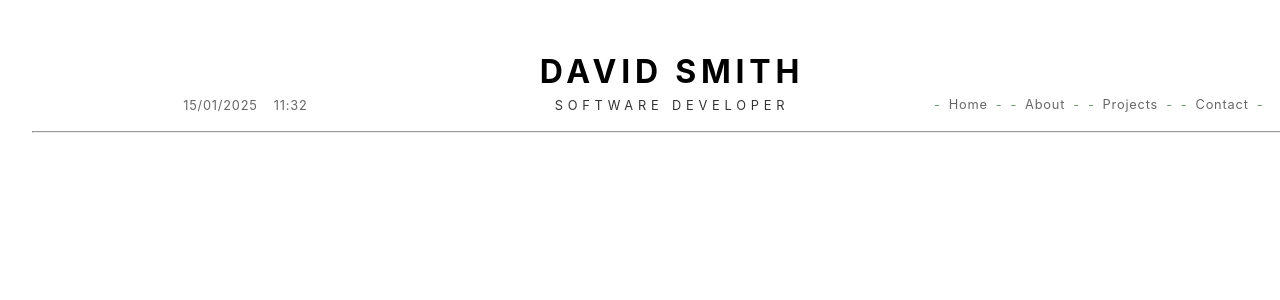
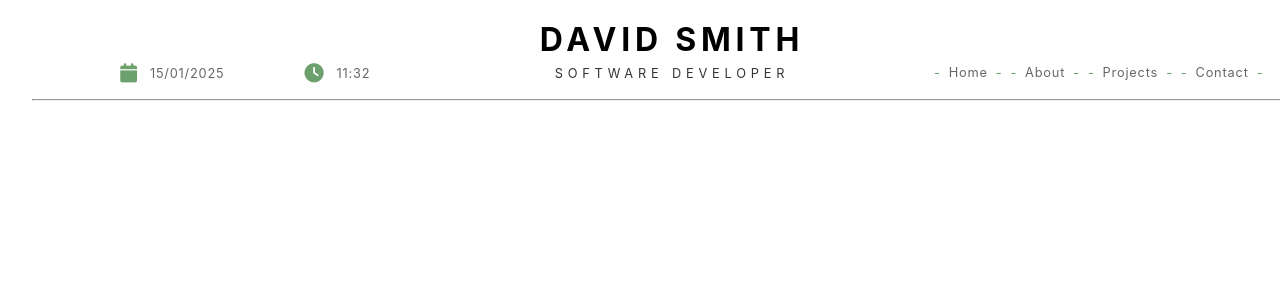
Before and after one commit to BigDaveCoding/react-practice, a React (Vite) app in the folder my-first-react-project/: page / in a window 1280 px wide. Shown: the top 300 px of the page. Built offline with nearby package versions, Linux system fonts and the light colour scheme.

Commit message:
used npm to install font awesome. using font awesome icons for date and time. Might include icons above each nav link but think it might be overkill so I'm hesitant. Header is looking good and think I'll move onto the next part

```diff
--- a/my-first-react-project/package.json
+++ b/my-first-react-project/package.json
@@ -10,6 +10,8 @@
     "preview": "vite preview"
   },
   "dependencies": {
+    "@fortawesome/fontawesome-free": "^6.7.2",
+    "font-awesome": "^4.7.0",
     "gsap": "^3.12.7",
     "react": "^18.3.1",
     "react-dom": "^18.3.1"
--- a/my-first-react-project/src/App.css
+++ b/my-first-react-project/src/App.css
@@ -1,7 +1,7 @@
 #root {
   max-width: 1280px;
   margin: 0 auto;
-  padding: 2rem;
+  padding: 0 2rem;
   text-align: center;
 }
 /*
--- a/my-first-react-project/src/Header.jsx
+++ b/my-first-react-project/src/Header.jsx
@@ -1,5 +1,7 @@
 import { useState, useEffect, useRef } from 'react';
 import { gsap } from 'gsap';
+// import 'font-awesome/css/font-awesome.min.css';
+import '@fortawesome/fontawesome-free/css/all.min.css';
 
 function Header() {
 
@@ -53,8 +55,14 @@ function Header() {
         <header ref={headerRef}>
             <div className="header_grid">
                 <div className="date_time header_grid_item">
-                    <p>{dateTime.date}</p>
-                    <p>{dateTime.time}</p>
+                    <div>
+                        <i className="fas fa-calendar"></i>
+                        <p>{dateTime.date}</p>
+                    </div>
+                    <div>
+                        <i className="fas fa-clock"></i>
+                        <p>{dateTime.time}</p>
+                    </div>
                 </div>
                 <div className="page_title header_grid_item">
                     <h1>{name.toUpperCase()}</h1>
--- a/my-first-react-project/src/index.css
+++ b/my-first-react-project/src/index.css
@@ -25,6 +25,8 @@ header {
   position: fixed;
   width: 100%;
   max-width: 1280px;
+  height: 100%;
+  max-height: 10vh;
   opacity: 0; /* Hide Header Initially. GSAP Animation Fades Opacity In */
 }
 
@@ -84,9 +86,19 @@ nav ul li a::after {
 .date_time {
   display: flex;
   justify-content: center;
-  gap: 1rem;
+  gap: 5rem;
   opacity: 0.6;
   font-size: var(--header_small_font_size);
+}
+
+.date_time div:first-of-type, .date_time div:last-of-type {
+  display: flex;
+  gap: 0.75rem;
+}
+
+.date_time i {
+  font-size: 1.2rem;
+  color: var(--a-link-hover-color);
 }
 
 /*
```
Also changed, not shown: 1 other file (tests, documents, lock files or other folders).
